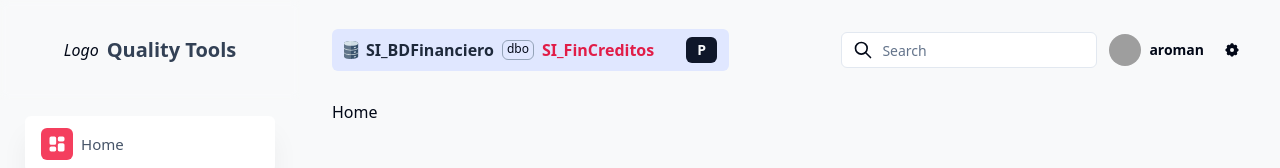
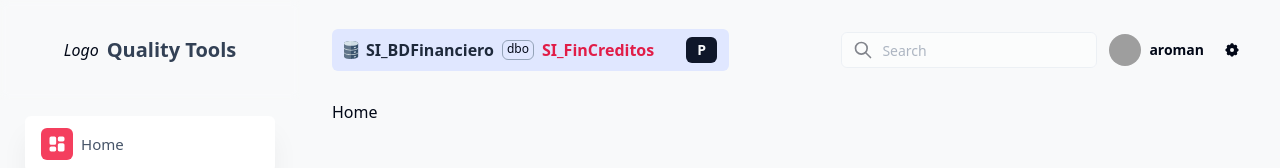
Before and after one commit to elwinroman/sql-snap-monitor, a React (Vite) app in the folder frontend/: page / in a window 1280 px wide. Shown: the top 168 px of the page. Built offline with nearby package versions, Linux system fonts and the light colour scheme; grey boxes are pictures that could not be loaded.

Commit message:
feat(frontend): deshabilita input en rutas

```diff
--- a/frontend/src/components/navbar/components/SearchInput.jsx
+++ b/frontend/src/components/navbar/components/SearchInput.jsx
@@ -1,31 +1,49 @@
 import { InputWithIcon } from '@/components/ui/input-with-icon'
 import { Search as SearchIcon } from '@/icons/search'
 import { useDefinition } from '@/hooks/useDefinition'
+import { useLocation } from 'react-router-dom'
 import { useObjectStore } from '@/stores/object.store'
+import { useEffect, useRef } from 'react'
 
 export function SearchInput() {
   const { getDefinitionObject } = useDefinition()
   const object = useObjectStore((state) => state.object)
+  const currentLocation = useLocation()
+  const inputBtn = useRef()
 
   const handleKeyup = async (e) => {
     e.preventDefault()
     const value = e.target.value.trim()
-    console.log('value', value, 'object.name', object.name)
     if (value === '') return
     if (object.name && value.toLowerCase() === object.name.toLowerCase()) return
 
     if (e.key === 'Enter') {
-      await getDefinitionObject({ name: value })
+      if (currentLocation.pathname === '/definition')
+        await getDefinitionObject({ name: value })
+      // else if (currentLocation.pathname === '/description')
+      //   await getDescriptionObject({ name: value })
     }
   }
+
+  // limpia el input y focus al cambiar de ruta
+  useEffect(() => {
+    inputBtn.current.focus()
+    inputBtn.current.value = ''
+  }, [currentLocation])
 
   return (
     <li>
       <InputWithIcon
+        ref={inputBtn}
         size="default"
         startIcon={<SearchIcon width={20} height={20} />}
         placeholder="Search"
         onKeyUp={handleKeyup}
+        disabled={
+          // disponible solo para obtener definiciones y descripciones
+          currentLocation.pathname !== '/definition' &&
+          currentLocation.pathname !== '/description'
+        }
       />
     </li>
   )
```
